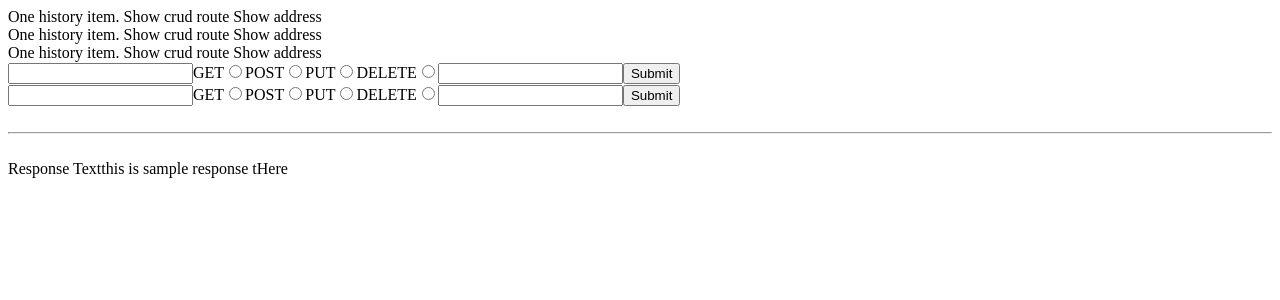
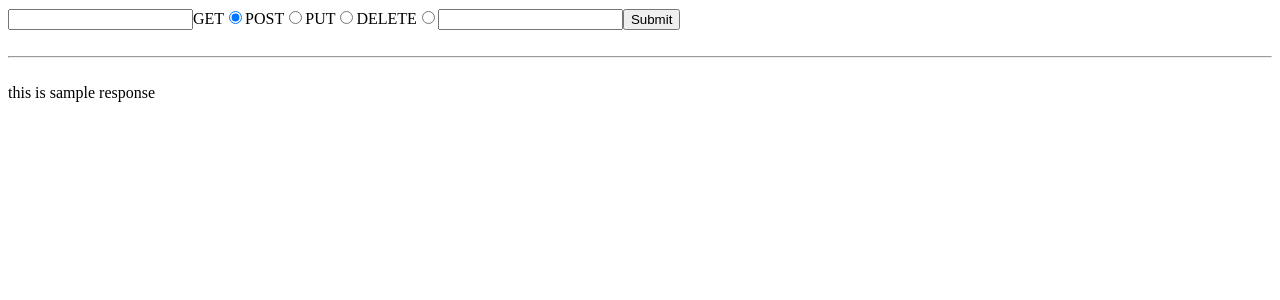
Before and after one commit to ErikGraciosa/ct-lab29-resty, a React app: page / in a window 1280 px wide. Shown: the top 300 px of the page. Built offline with nearby package versions, Linux system fonts and the light colour scheme.

Commit message:
form state is updating correctly

```diff
--- a/src/components/request/Request.jsx
+++ b/src/components/request/Request.jsx
@@ -1,31 +1,59 @@
 import React from 'react';
 import PropTypes from 'prop-types';
 
-function Request({ onChange }) {
+function Request({ urlOnChange, onRadioClick, bodyOnChange, onSubmit }) {
   return (
     <form>
-      <input type="text" onChange={onChange}></input>
+      <input
+        type="text"
+        onChange={urlOnChange}>
+      </input>
       <label>GET
-        <input type="radio" name="crud-route" value="get"></input>
+        <input
+          type="radio"
+          name="crud-route"
+          value="get"
+          defaultChecked
+          onClick={onRadioClick}>
+        </input>
       </label>
       <label>POST
-        <input type="radio" name="crud-route"></input>
+        <input
+          type="radio"
+          name="crud-route"
+          value="post"
+          onClick={onRadioClick}>
+        </input>
       </label>
       <label>PUT
-        <input type="radio" name="crud-route"></input>
+        <input
+          type="radio"
+          name="crud-route"
+          value="put"
+          onClick={onRadioClick}>
+        </input>
       </label>
       <label>DELETE
-        <input type="radio" name="crud-route">
+        <input
+          type="radio"
+          name="crud-route"
+          value="delete"
+          onClick={onRadioClick}>
         </input>
       </label>
-      <input type="text"></input>
-      <button>Submit</button>
+      <input
+        type="text"
+        onChange={bodyOnChange}>
+      </input>
+      <button onClick={onSubmit}>Submit</button>
     </form>
   );
 }
 
 Request.propTypes = {
-  onChange: PropTypes.func
+  urlOnChange: PropTypes.func,
+  onRadioClick: PropTypes.func,
+  bodyOnChange: PropTypes.func
 };
 
 export default Request;
--- a/src/components/response/Response.jsx
+++ b/src/components/response/Response.jsx
@@ -4,7 +4,7 @@ import PropTypes from 'prop-types';
 function Response({ response }) {
   return (
     <div>
-      Response Text<span>{response}</span>   tHere
+      <span>{response}</span>
     </div>
   );
 }
--- a/src/containers/resty/Resty.jsx
+++ b/src/containers/resty/Resty.jsx
@@ -1,13 +1,13 @@
 import React, { Component } from 'react';
 import Request from '../../components/request/Request';
 import Response from '../../components/response/Response';
-import HistoryList from '../../components/history/HistoryList';
+// import HistoryList from '../../components/history/HistoryList';
 
 export default class Resty extends Component {
 
   state = {
     url: '',
-    method: '',
+    method: 'get',
     body: '',
     response: 'this is sample response',
     history: []
@@ -19,6 +19,23 @@ export default class Resty extends Component {
     });
   }
 
+  bodyOnChange = (e) => {
+    this.setState({
+      body: e.target.value
+    });
+  }
+
+  onRadioClick = (e) => {
+    this.setState({
+      method: e.target.value
+    });
+  }
+
+  onSubmit = (e) => {
+    e.preventDefault();
+    console.log('youclicked');
+  }
+
   render() {
 
     const { response } = this.state;
@@ -26,9 +43,11 @@ export default class Resty extends Component {
 
     return (
       <>
-        <HistoryList />
-        <Request onChange={this.urlOnChange}/>
-        <Request />
+        <Request
+          urlOnChange={this.urlOnChange}
+          onRadioClick={this.onRadioClick}
+          bodyOnChange={this.bodyOnChange}
+          onSubmit={this.onSubmit}/>
         <br></br>
         <hr></hr>
         <br></br>
```
